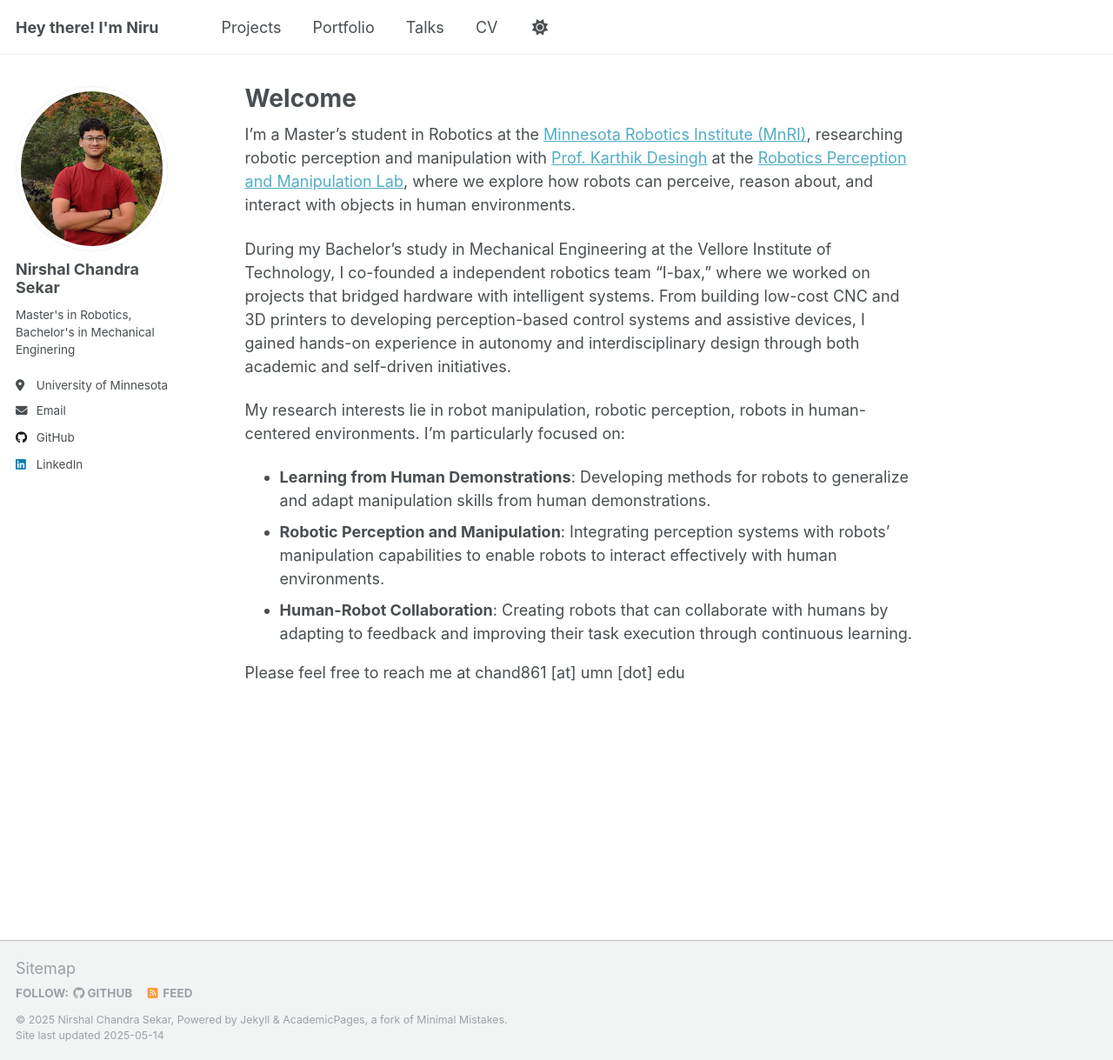
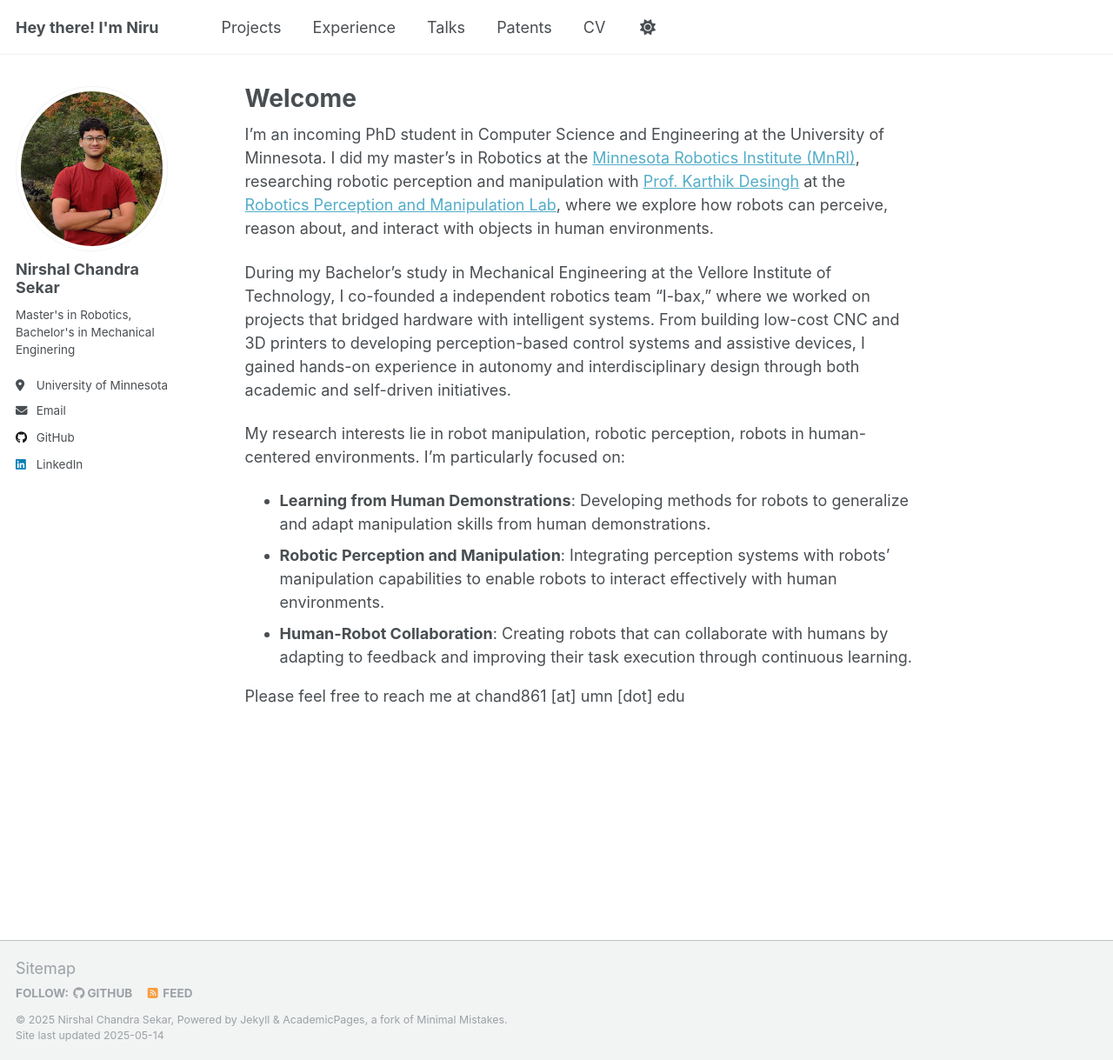
Before and after one commit to NirshalChandraSekar/NirshalChandraSekar.github.io, a Jekyll site: the page built from _pages/about.md, in a window 1280 px wide and 1219 px high. Shown: the whole window at 87% size. Built offline with Jekyll 4.4.1, drawn with Linux system fonts in a browser that asks for light colours.

Commit message:
modified bio, projects, and added patents

```diff
--- a/_data/navigation.yml
+++ b/_data/navigation.yml
@@ -14,11 +14,14 @@
   - title: "Projects"
     url: /projects/
 
-  - title: "Portfolio"
+  - title: "Experience"
     url: /portfolio/
 
   - title: "Talks"
     url: /talks/
+
+  - title: "Patents"
+    url: /patents/
 
   - title: "CV"
     url: /files/cv.pdf
--- a/_pages/about.md
+++ b/_pages/about.md
@@ -7,7 +7,7 @@
   - /about.html
 ---
 
-I'm a Master’s student in Robotics at the [Minnesota Robotics Institute (MnRI)](https://cse.umn.edu/mnri), researching robotic perception and manipulation with [Prof. Karthik Desingh](https://www.karthikdesingh.com) at the [Robotics Perception and Manipulation Lab](https://rpm-lab.github.io/), where we explore how robots can perceive, reason about, and interact with objects in human environments.
+I'm an incoming PhD student in Computer Science and Engineering at the University of Minnesota. I did my master's in Robotics at the [Minnesota Robotics Institute (MnRI)](https://cse.umn.edu/mnri), researching robotic perception and manipulation with [Prof. Karthik Desingh](https://www.karthikdesingh.com) at the [Robotics Perception and Manipulation Lab](https://rpm-lab.github.io/), where we explore how robots can perceive, reason about, and interact with objects in human environments.
 
 During my Bachelor's study in Mechanical Engineering at the Vellore Institute of Technology, I co-founded a independent robotics team “I-bax,” where we worked on projects that bridged hardware with intelligent systems. From building low-cost CNC and 3D printers to developing perception-based control systems and assistive devices, I gained hands-on experience in autonomy and interdisciplinary design through both academic and self-driven initiatives.
 
```
Also changed, not shown: _pages/patents.md (added, +16 -0 lines), _pages/projects.md (+33 -10 lines), images/undergrad_projects/soccer.jpg (added), 1 other file.
